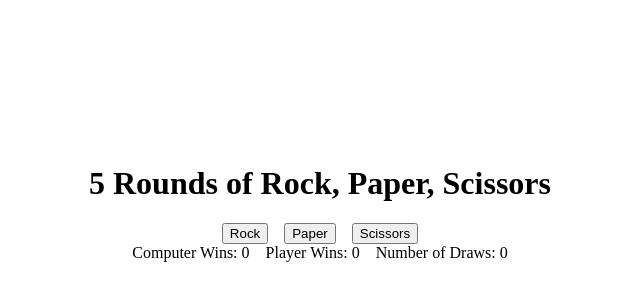
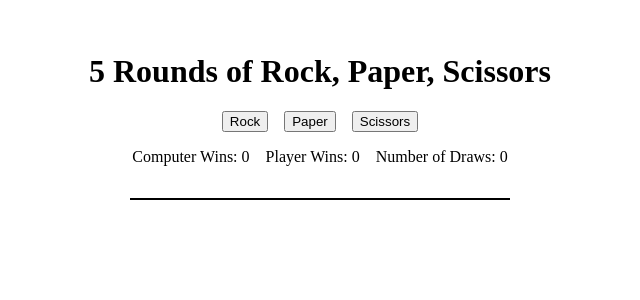
Before and after one commit to joshuaker/odin-rock-paper-scissor, a plain HTML site: page index.html in a window 1280 px wide. Shown: the part 146-446 px from the top of the page, without its empty margins (320-960 px from the left). Drawn offline with Linux system fonts and the light colour scheme.

Commit message:
finalized styling
viewport height and width
some borders
margins and padding and space

```diff
--- a/index.html
+++ b/index.html
@@ -22,9 +22,7 @@
             <div id="drawNum">Number of Draws: 0</div>
         </div>
     </div>
-    <div id="results">
-
-    </div>
+    <div id="results"></div>
     <script>
 
         // get random index, get random choice, return choice
@@ -113,7 +111,8 @@
         const playerSelection = choice.id;
         roundResult = playRound(playerSelection, computerChoice);
         roundCount++;
-        results.append(`Round ${roundCount}: ${roundResult}\n`);
+        let p = document.createElement("p");
+        results.append(`Round ${roundCount}: ${roundResult}`, p);
 
         if (roundResult.includes("Win")) {
                     playerWins++;
--- a/styles.css
+++ b/styles.css
@@ -3,7 +3,7 @@
     flex-direction: column;
     justify-content: flex-end;
     align-items: center;
-    height: 50vh;
+    height: 40vh;
 }
 .playerChoiceContainer {
     display:flex;
@@ -17,4 +17,16 @@
     justify-content: center;
     align-items: center;
     gap: 1em;
+    padding: 1em;
 }
+
+#results {
+    display:flex;
+    flex-direction: column;
+    justify-content: center;
+    align-items: center;
+    margin-top: 1em;
+    border: 1px solid black;
+    margin-left: 35%;
+    margin-right: 35%;
+}
```
Also changed, not shown: 1 other file.
